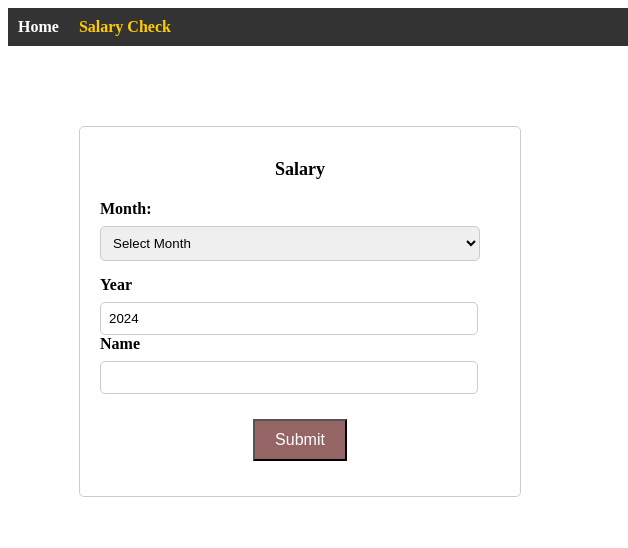
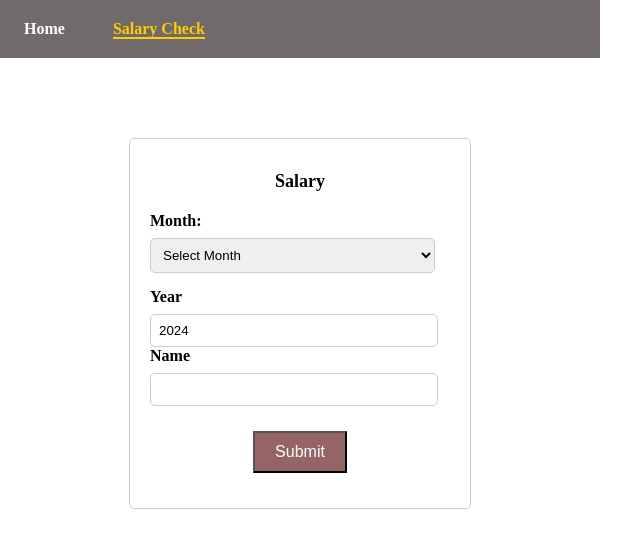
Before and after one commit to fardin-developer/attendence-taker-with-location, a React (Vite) app in the folder frontend/: page /salary in a window 600 px wide. Shown: the top 548 px of the page, 628 px wide, since content can reach past the window. Built offline with nearby package versions, Linux system fonts and the light colour scheme.

Commit message:
from success page to home page auto redirect set

```diff
--- a/frontend/src/App.jsx
+++ b/frontend/src/App.jsx
@@ -6,6 +6,7 @@ import AttendanceExist from './AttendanceExist.jsx';
 import Success from './Success.jsx';
 import Failure from './Failure.jsx';
 import NavBar from './Navbar.jsx';
+import './index.css'
 
 import { BrowserRouter as Router, Routes, Route } from "react-router-dom";
 
--- /dev/null
+++ b/frontend/src/index.css
@@ -0,0 +1,7 @@
+body {
+    overflow-x: hidden;
+    width: 100%;
+    display: flex;
+    justify-content: center;
+    margin: 0;
+  }
--- a/frontend/src/navbar.css
+++ b/frontend/src/navbar.css
@@ -1,15 +1,18 @@
 .navbar {
   width: 100vw;
-  background-color: #333;
-  padding: 10px;
-  left: 0;
+  background-color: #716a6a;
+  padding: 20px 0px;
+  margin: 0;
+  top: 0;
   right: 0;
+  display: flex;
 }
 
 ul {
   list-style-type: none;
   margin: 0;
   padding: 0;
+  margin-left: 10px;
 }
 
 li {
@@ -30,7 +33,18 @@ a:hover {
 
 ul li a.active {
   color: #ffcc00; /* Set active text color */
-  /* border-bottom: 2px solid #ffcc00;  */
+  border-bottom: 2px solid #ffcc00;
   list-style: none;
   text-decoration: none;
 }
+
+@media only screen and (min-width: 600px) {
+  ul {
+
+    margin-left: 1.5rem;
+  }
+  li {
+    display: inline;
+    margin-right: 3rem;
+  }
+}
--- a/frontend/src/salary.css
+++ b/frontend/src/salary.css
@@ -43,3 +43,13 @@
   }#name{
     width: 90%;
   }
+
+  @media only screen and (max-width: 600px) {
+    .salary-form {
+      max-width: 300px;
+      margin: 5rem auto;
+      padding: 20px;
+      border: 1px solid #ccc;
+      border-radius: 5px;
+    }
+  }
```
